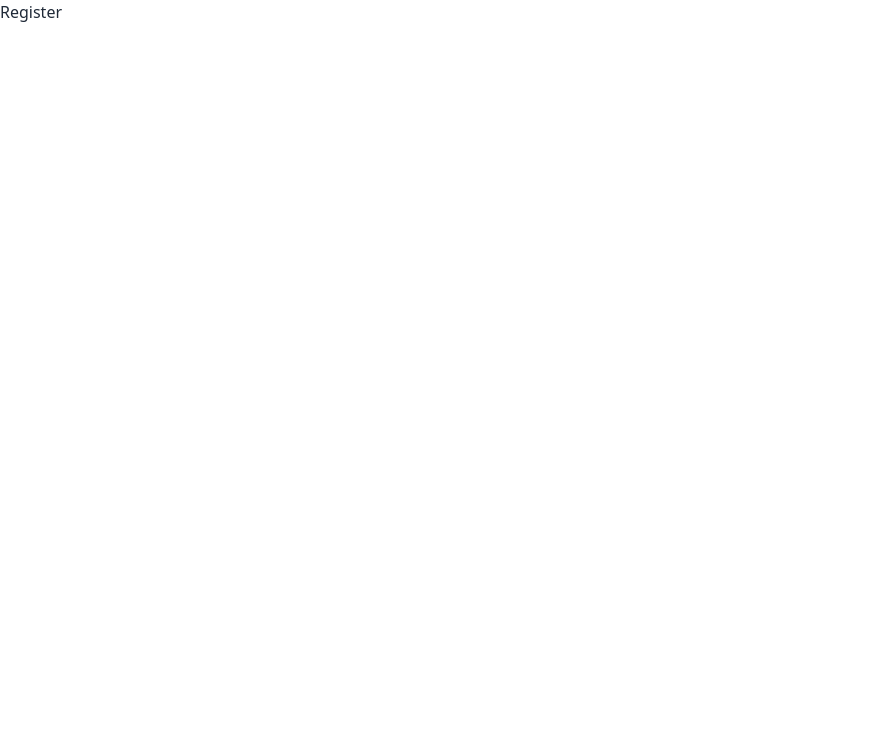
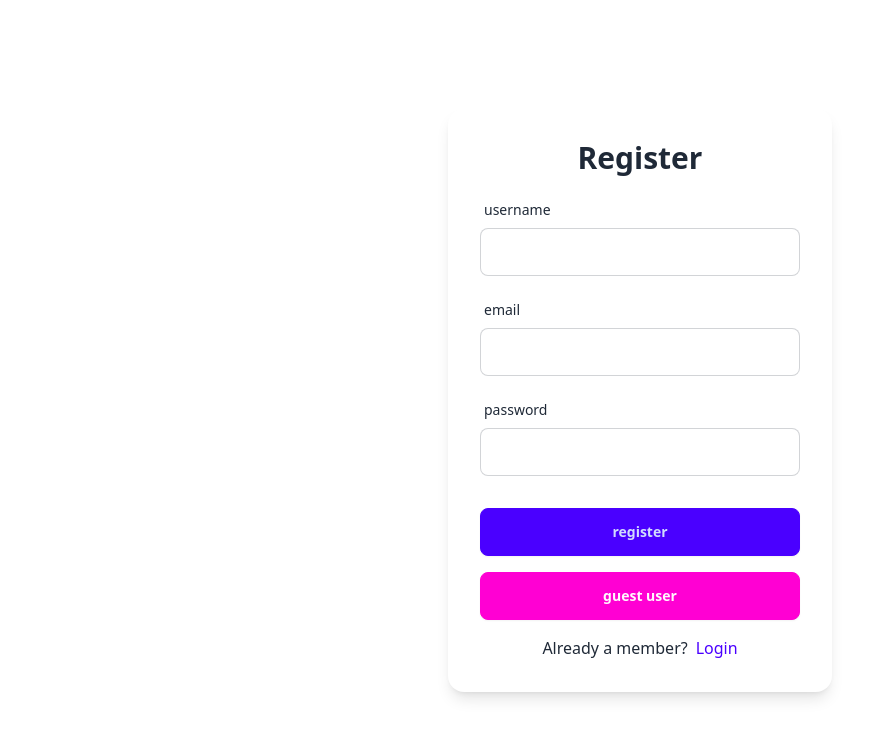
Before and after one commit to Sholola-Gbolahan/Comfy-store, a React (Vite) app: page /register in a window 1280 px wide. Shown: the top 738 px of the page, without its empty margins (0-893 px from the left). Built offline with nearby package versions, Linux system fonts and the light colour scheme.

Commit message:
Register Page Setup done

```diff
--- a/src/components/FormInput.jsx
+++ b/src/components/FormInput.jsx
@@ -1,3 +1,4 @@
+/* eslint-disable react/prop-types */
 const FormInput = ({ label, name, type, defaultValue }) => {
   return (
     <label className="form-control">
--- a/src/components/SubmitBtn.jsx
+++ b/src/components/SubmitBtn.jsx
@@ -1,3 +1,4 @@
+/* eslint-disable react/prop-types */
 import { useNavigation } from "react-router-dom"
 
 const SubmitBtn = ({ text }) => {
--- a/src/pages/Register.jsx
+++ b/src/pages/Register.jsx
@@ -1,5 +1,36 @@
+import { Form, Link } from "react-router-dom"
+import { FormInput, SubmitBtn } from "../components"
+
 const Register = () => {
-  return <div>Register</div>
+  return (
+    <section className="h-screen grid place-items-center ">
+      <Form
+        method="POST"
+        className="card w-96 p-8 bg-base-100 shadow-lg flex flex-col gap-y-4 "
+      >
+        <h4 className="text-center text-3xl font-bold ">Register</h4>
+        <FormInput type="text" label="username" name="username" />
+        <FormInput type="email" label="email" name="email" />
+        <FormInput type="password" label="password" name="password" />
+        <div className="mt-4">
+          <SubmitBtn text="register" />
+        </div>
+
+        <button type="button" className="btn btn-secondary">
+          guest user
+        </button>
+        <p className="text-center">
+          Already a member?
+          <Link
+            to="/login"
+            className="ml-2 link link-hover link-primary capitalize "
+          >
+            Login
+          </Link>
+        </p>
+      </Form>
+    </section>
+  )
 }
 
 export default Register
```
